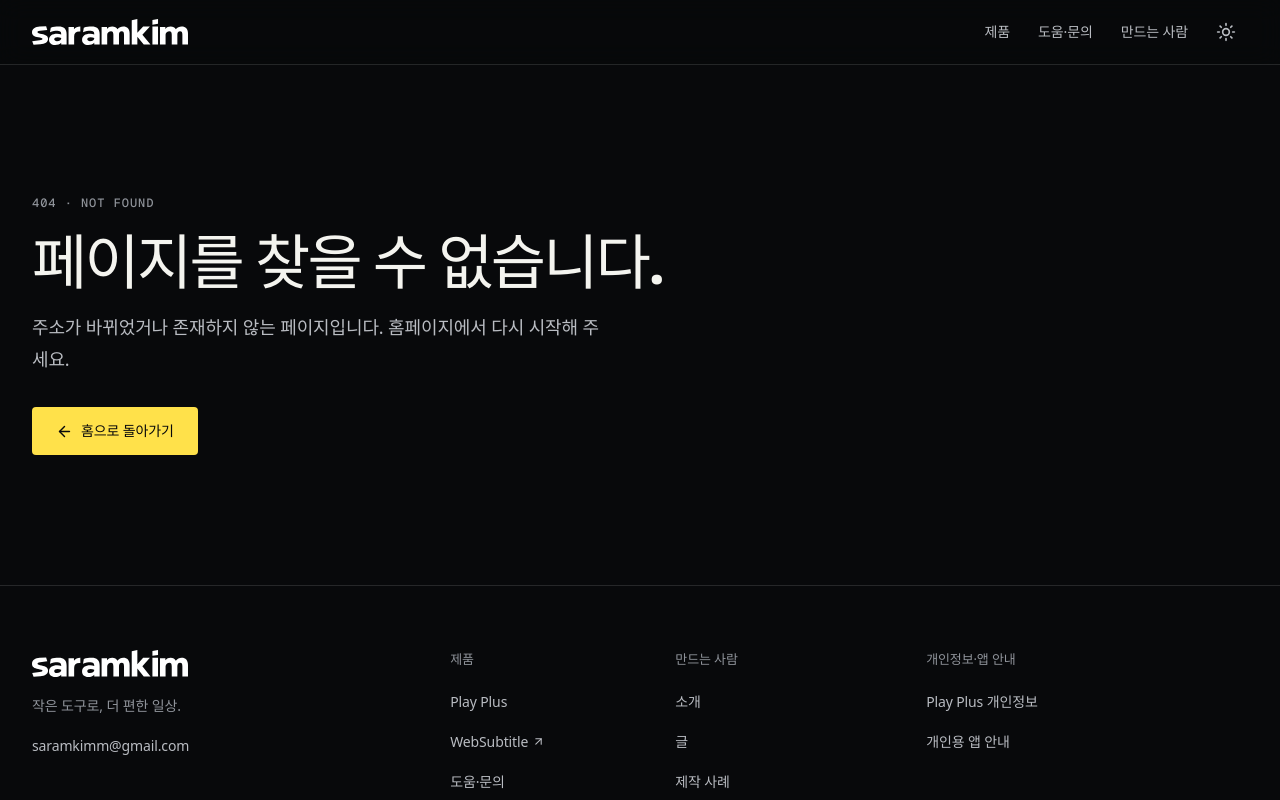
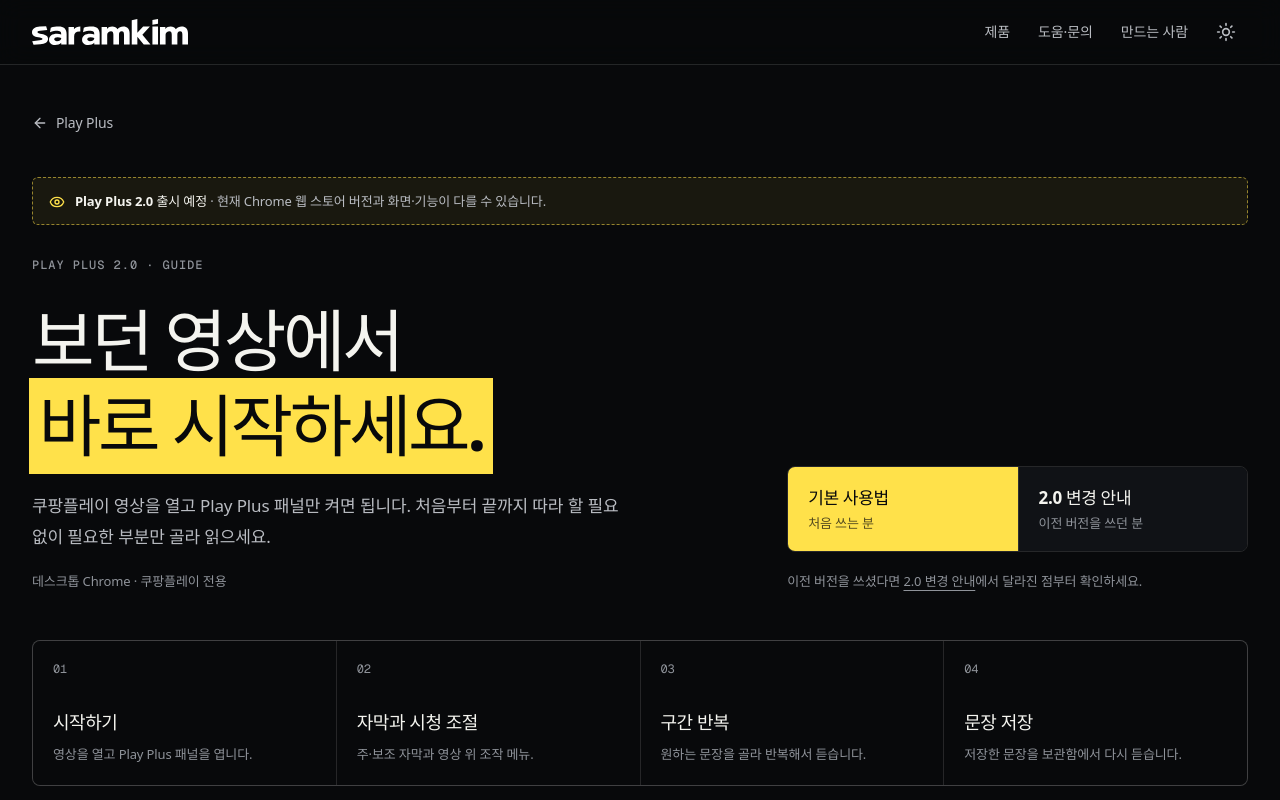
Before and after one commit to saramkim/saramkim.com, a Next.js app: page /play-plus/guide in a window 1280 px wide. Before the commit this address had no page. Shown: the top 800 px of the page. Built offline with nearby package versions, Linux system fonts and the light colour scheme; a web font is replaced by a local one.

Commit message:
Publish Play Plus guides and enable search indexing (#11)

```diff
--- a/app/play-plus/_guide/guide-status.ts
+++ b/app/play-plus/_guide/guide-status.ts
@@ -1,20 +1,4 @@
-import type { Metadata } from 'next';
-
-// Keep false until Play Plus 2.0 is published on the Chrome Web Store and every pending capture is replaced.
-// While false the pages are noindex/nofollow and show a preview notice. The routes themselves exist only
-// in a PLAY_PLUS_GUIDE_PREVIEW=1 build (see next.config.js).
-export const guideReleased = false;
-
 export const guidePaths = {
   guide: '/play-plus/guide',
   updates: '/play-plus/updates/2.0',
 } as const;
-
-export const guideRobots: Metadata['robots'] = guideReleased
-  ? { index: true, follow: true }
-  : {
-      index: false,
-      follow: false,
-      nocache: true,
-      googleBot: { index: false, follow: false, noimageindex: true },
-    };
--- a/app/play-plus/_guide/guide-ui.tsx
+++ b/app/play-plus/_guide/guide-ui.tsx
@@ -2,16 +2,15 @@ import Image from 'next/image';
 import Link from 'next/link';
 import type { ReactNode } from 'react';
 import { Camera, Eye } from 'lucide-react';
-import { guidePaths, guideReleased } from './guide-status';
+import { guidePaths } from './guide-status';
 import type { Shot } from './shots';
 
 export function PreviewNotice() {
-  if (guideReleased) return null;
   return (
     <div className='guide-preview-notice' role='note'>
       <Eye size={16} aria-hidden='true' />
       <p>
-        <strong>출시 전 미리보기</strong> · 검색엔진 비공개, 공개 페이지에 연결되지 않은 검토용 화면입니다.
+        <strong>Play Plus 2.0 출시 예정</strong> · 현재 Chrome 웹 스토어 버전과 화면·기능이 다를 수 있습니다.
       </p>
     </div>
   );
--- a/app/play-plus/guide/page.preview.tsx
+++ b/app/play-plus/guide/page.tsx
@@ -2,7 +2,7 @@ import type { Metadata } from 'next';
 import Link from 'next/link';
 import { ArrowLeft, ArrowRight, ArrowUpRight } from 'lucide-react';
 import { contactEmail, playPlusStoreUrl } from '@lib/products';
-import { guidePaths, guideRobots } from '../_guide/guide-status';
+import { guidePaths } from '../_guide/guide-status';
 import {
   GuideSwitch,
   Kbd,
@@ -24,7 +24,6 @@ const description =
 export const metadata: Metadata = {
   title,
   description,
-  robots: guideRobots,
   alternates: { canonical: guidePaths.guide },
   openGraph: { title, description, url: guidePaths.guide },
   twitter: { title, description },
--- a/app/play-plus/page.tsx
+++ b/app/play-plus/page.tsx
@@ -168,6 +168,20 @@ export default function PlayPlusPage() {
           </a>
         </div>
         <div className='support-resources'>
+          <Link href='/play-plus/guide' className='help-link'>
+            <div>
+              <strong>기본 사용법</strong>
+              <span>패널 열기부터 자막 조절·반복·문장 저장까지</span>
+            </div>
+            <ArrowRight size={19} aria-hidden='true' />
+          </Link>
+          <Link href='/play-plus/updates/2.0' className='help-link'>
+            <div>
+              <strong>2.0 변경 안내</strong>
+              <span>달라진 화면과 기능, 기존 설정·자료 안내</span>
+            </div>
+            <ArrowRight size={19} aria-hidden='true' />
+          </Link>
           <a href={playPlusStoreUrl} className='help-link'>
             <div>
               <strong>Chrome 웹 스토어</strong>
--- a/app/play-plus/updates/2.0/page.preview.tsx
+++ b/app/play-plus/updates/2.0/page.tsx
@@ -1,7 +1,7 @@
 import type { Metadata } from 'next';
 import Link from 'next/link';
 import { ArrowLeft, ArrowRight, Bookmark, Globe, LayoutGrid, MonitorPlay, Repeat2, SlidersHorizontal } from 'lucide-react';
-import { guidePaths, guideRobots } from '../../_guide/guide-status';
+import { guidePaths } from '../../_guide/guide-status';
 import { GuideSwitch, Note, PreviewNotice, SectionHeader, ShotFigure, ShotRow, Ui } from '../../_guide/guide-ui';
 import { shots } from '../../_guide/shots';
 import '../../_guide/guide.css';
@@ -13,7 +13,6 @@ const description =
 export const metadata: Metadata = {
   title,
   description,
-  robots: guideRobots,
   alternates: { canonical: guidePaths.updates },
   openGraph: { title, description, url: guidePaths.updates },
   twitter: { title, description },
--- a/app/sitemap.ts
+++ b/app/sitemap.ts
@@ -12,10 +12,22 @@ export default function sitemap(): MetadataRoute.Sitemap {
   const blogPosts = getBlogPosts();
   const latestProjectDate = newestDate(projects.map((project) => project.updated));
   const latestBlogDate = newestDate(blogPosts.map((post) => post.updated ?? post.date));
-  const productSiteUpdated = '2026-11-01';
+  const productSiteUpdated = '2026-11-08';
   const latestSiteDate = newestDate([latestProjectDate, latestBlogDate, productSiteUpdated]);
 
   const staticPages: MetadataRoute.Sitemap = [
+    {
+      url: `${baseUrl}/play-plus/guide`,
+      lastModified: asDate('2026-11-08'),
+      changeFrequency: 'monthly',
+      priority: 0.8,
+    },
+    {
+      url: `${baseUrl}/play-plus/updates/2.0`,
+      lastModified: asDate('2026-11-08'),
+      changeFrequency: 'monthly',
+      priority: 0.8,
+    },
     {
       url: `${baseUrl}/play-plus`,
       lastModified: asDate(productSiteUpdated),
--- a/next.config.js
+++ b/next.config.js
@@ -1,12 +1,7 @@
-// Unreleased Play Plus guide routes use the `page.preview.tsx` file name. They become routes only when
-// PLAY_PLUS_GUIDE_PREVIEW=1, so a default build (CI, Vercel production and preview) never exports them.
-const guidePreview = process.env.PLAY_PLUS_GUIDE_PREVIEW === '1';
-
 /** @type {import('next').NextConfig} */
 const nextConfig = {
   output: 'export',
   images: { unoptimized: true },
-  pageExtensions: guidePreview ? ['preview.tsx', 'tsx', 'ts', 'jsx', 'js'] : ['tsx', 'ts', 'jsx', 'js'],
   ...(process.platform === 'win32' && {
     experimental: {
       // Avoid the failing loopback socket between Turbopack and PostCSS on Windows.
--- a/package.json
+++ b/package.json
@@ -23,10 +23,7 @@
   "scripts": {
     "brand:generate": "node scripts/generate-brand.mjs",
     "dev": "next dev",
-    "dev:guide": "PLAY_PLUS_GUIDE_PREVIEW=1 next dev",
     "build": "next build",
-    "build:guide": "PLAY_PLUS_GUIDE_PREVIEW=1 next build",
-    "verify:guide": "PLAY_PLUS_GUIDE_PREVIEW=1 node scripts/verify-export.mjs",
     "lint": "eslint .",
     "typecheck": "tsc --noEmit",
     "test": "node --experimental-strip-types --test scripts/*.test.mjs",
--- a/scripts/verify-export.mjs
+++ b/scripts/verify-export.mjs
@@ -67,7 +67,7 @@ assert.ok(backupPolicy.includes('href="/worktrace"'), 'Backup policy must link t
 const requiredRoutes = [
   '', 'play-plus', 'about', 'projects', 'projects/play-plus', 'projects/websubtitle',
   'blog', 'blog/hello-world', 'blog/language-still-matters', 'blog/think-or-vanish',
-  'play-plus/privacy', 'worktrace', 'worktrace/privacy',
+  'play-plus/privacy', 'play-plus/guide', 'play-plus/updates/2.0', 'worktrace', 'worktrace/privacy',
 ];
 for (const route of requiredRoutes) {
   const html = readOutput(route ? `${route}.html` : 'index.html');
@@ -93,36 +93,19 @@ const productHome = readOutput('play-plus.html');
 assert.ok(productHome.includes('id="support"') && productHome.includes('id="features"'), 'Product page must provide its section destinations');
 assert.ok(productHome.includes('href="/projects/play-plus"'), 'Product page must retain access to the case study');
 assert.ok(productHome.includes('href="/play-plus/privacy"'), 'Product page must link to its existing privacy policy');
-// The Play Plus guide pages are unreleased. A default build must not export them at all; a
-// PLAY_PLUS_GUIDE_PREVIEW=1 build exports them for local review only, marked noindex and unlinked.
-const guidePreview = process.env.PLAY_PLUS_GUIDE_PREVIEW === '1';
+// Guide pages must be exported, linked, and indexable in the default build.
 const guideRoutes = ['play-plus/guide', 'play-plus/updates/2.0'];
-for (const route of ['play-plus/updates', ...guideRoutes]) {
-  assert.ok(!sitemap.includes(`https://www.saramkim.com/${route}`), `Unreleased content must not appear in sitemap: ${route}`);
-  assert.ok(!home.includes(`href="/${route}`) && !productHome.includes(`href="/${route}`), `Unfinished content must not be linked: ${route}`);
+const [guidePage, updatePage] = guideRoutes.map((route) => readOutput(route + '.html'));
+for (const route of guideRoutes) {
+  const page = readOutput(route + '.html');
+  assert.ok(productHome.includes('href="/' + route + '"'), 'Product page must link to ' + route);
+  assert.doesNotMatch(page, /<meta[^>]+(?:noindex|nofollow|noimageindex)/i, 'Public guide must allow indexing: ' + route);
+  assert.ok(!page.includes('data-capture-pending'), 'Public guide must have all captures: ' + route);
+  assert.ok(!page.includes('검색엔진 비공개'), 'Public guide must not claim to be private: ' + route);
 }
+assert.ok(guidePage.includes('href="/play-plus/updates/2.0"'), 'Guide must link to the update notes');
+assert.ok(updatePage.includes('href="/play-plus/guide"'), 'Update notes must link to the guide');
 assert.ok(!fs.existsSync(path.join(outputDirectory, 'play-plus', 'updates.html')), 'No version index page exists yet');
-if (guidePreview) {
-  const [guidePage, updatePage] = guideRoutes.map((route) => readOutput(`${route}.html`));
-  for (const [route, page] of [[guideRoutes[0], guidePage], [guideRoutes[1], updatePage]]) {
-    assert.match(page, /<meta name="robots" content="noindex, nofollow/, `Preview page must be noindex: ${route}`);
-    assert.ok(page.includes('출시 전 미리보기'), `Preview page must show the preview notice: ${route}`);
-  }
-  assert.ok(guidePage.includes('href="/play-plus/updates/2.0"'), 'Guide must link to the 2.0 update notes');
-  assert.ok(updatePage.includes('href="/play-plus/guide"'), 'Update notes must link to the guide');
-} else {
-  for (const route of guideRoutes) {
-    assert.ok(!fs.existsSync(path.join(outputDirectory, `${route}.html`)), `Unreleased content must not be exported: ${route}`);
-  }
-  const exportedText = fs
-    .readdirSync(outputDirectory, { recursive: true })
-    .filter((file) => /\.(html|txt|js)$/.test(file))
-    .map((file) => fs.readFileSync(path.join(outputDirectory, file), 'utf8'));
-  assert.ok(
-    exportedText.every((text) => !text.includes('data-capture-pending') && !text.includes('Play Plus 2.0 변경 안내')),
-    'Unreleased guide content must not be bundled into a default build',
-  );
-}
 for (const route of ['relay', 'relay/privacy']) {
   assert.ok(!fs.existsSync(path.join(outputDirectory, `${route}.html`)), `Retired page must not be exported: ${route}`);
   assert.ok(!sitemap.includes(`<loc>https://www.saramkim.com/${route}</loc>`), `Retired page must not appear in sitemap: ${route}`);
```
Also changed, not shown: 1 other file (tests, documents, lock files or other folders).
